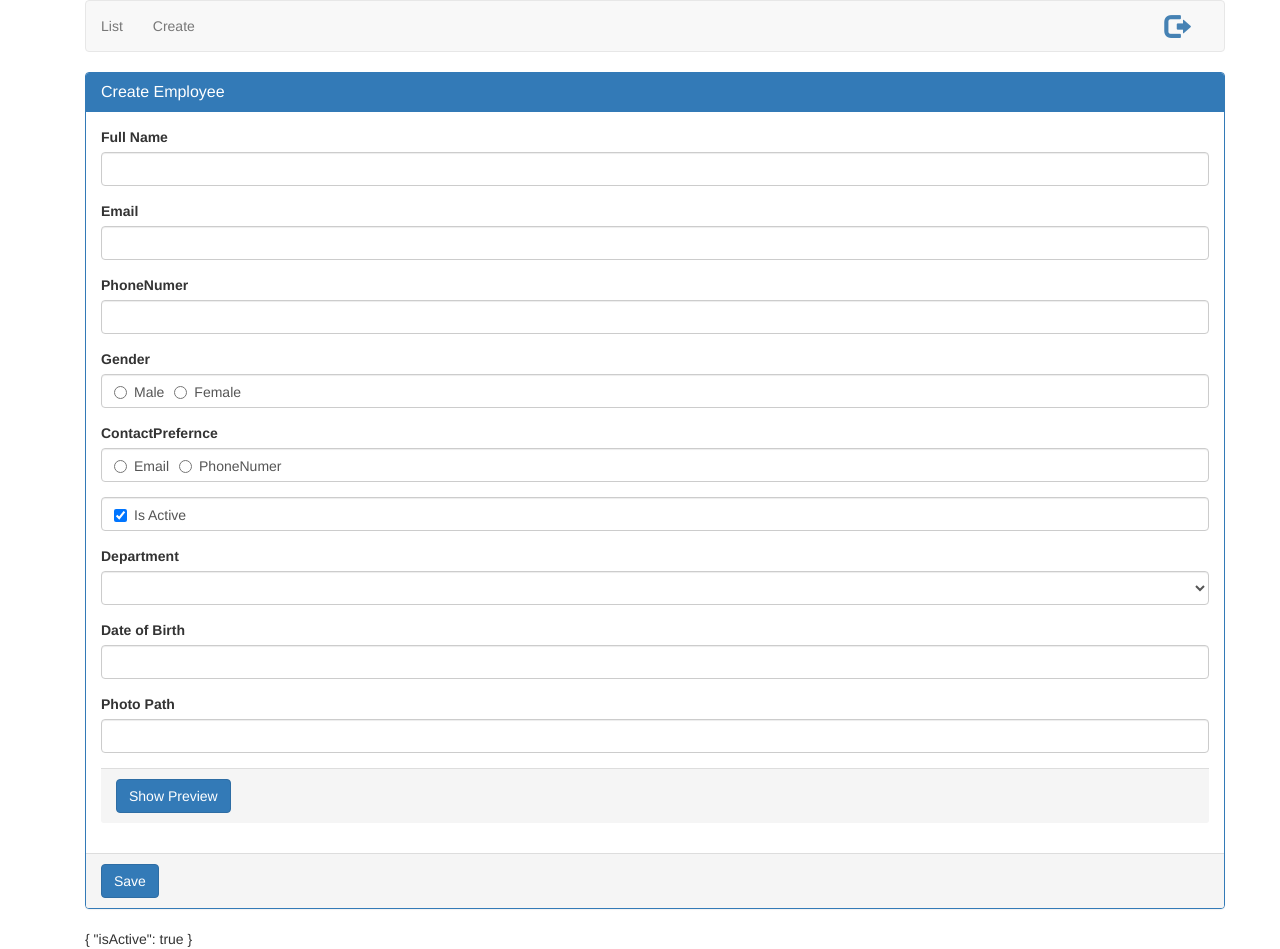
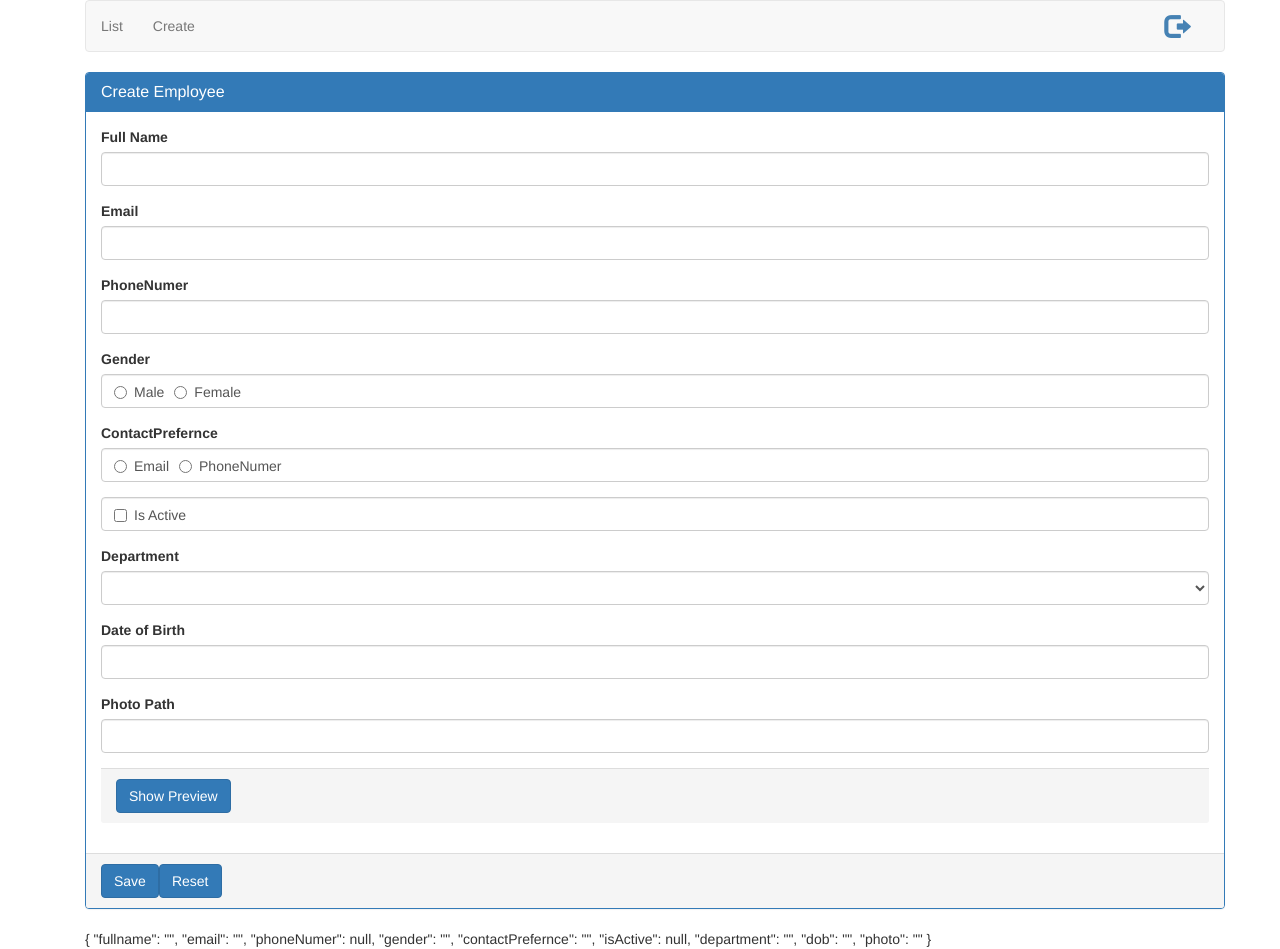
Before and after one commit to vaibhavakatkar/myapp, an Angular app: page /emp/create in a window 1280 px wide. Built offline with nearby package versions, Linux system fonts and the light colour scheme.

Commit message:
two way bind done.....

```diff
--- a/src/app/app.module.ts
+++ b/src/app/app.module.ts
@@ -11,6 +11,7 @@ import { CreateEmployeComponent } from './employees/create-employe.component';
 import { LoginComponent } from './login/login.component';
 import { BaseComponent } from './base/base.component';
 import { EmpDetailComponent } from './emp-detail/emp-detail.component';
+import { EmpServiceComponent } from './emp-service/emp-service.component';
 
 //This code for rout the request lis
 const appRoutes : Routes =
@@ -48,7 +49,7 @@ const appRoutes : Routes =
     RouterModule.forRoot(appRoutes),
    InterceptorModule
   ],
-  providers: [],
+  providers: [CreateEmployeComponent,EmpServiceComponent],
   bootstrap: [AppComponent]
 })
 export class AppModule { }
--- /dev/null
+++ b/src/app/emp-service/emp-service.component.html
@@ -0,0 +1,3 @@
+<p>
+  emp-service works!
+</p>
--- /dev/null
+++ b/src/app/emp-service/emp-service.component.ts
@@ -0,0 +1,21 @@
+import { Component, OnInit, Injectable } from '@angular/core';
+import { Employee } from '../model/emplyee.model';
+
+@Component({
+  selector: 'app-emp-service',
+  templateUrl: './emp-service.component.html',
+  styleUrls: ['./emp-service.component.css']
+})
+
+@Injectable()
+export class EmpServiceComponent implements OnInit {
+
+  selectedEmployee : Employee;
+
+
+  constructor() { }
+
+  ngOnInit() {
+  }
+
+}
--- a/src/app/employees/create-employe.component.html
+++ b/src/app/employees/create-employe.component.html
@@ -1,26 +1,29 @@
 <!-- <button (click)="saveEmployee()">SUBMIT</button> -->
+
 <form #employeeForm="ngForm" ngNativeValidate (ngSubmit)="saveEmployee(employeeForm)">
 <div class="panel panel-primary" >
-
+    <!-- <input [(ngModel)]="email" (keyup.enter)="onKeyUp()" name="email123"> {{selectedEmployee | json}} -->
     <div class="panel-heading">
       <h3 class="panel-title">Create Employee</h3>
     </div>
 
       <div class="panel-body">
           <div class="form-group">
-             <label for="fullName">Full Name  </label>
-             <input required id="fullName" [(ngModel)]="fullName" name="Name" type="text" class="form-control">
+
+             <label for="fullname">Full Name </label>
+          <!-- {{employeeService.selectedEmployee | json}} -->
+             <input  id="fullname"  [(ngModel)]="employeeService.selectedEmployee.fullname"    name="fullname" type="text" class="form-control">
           </div>
 
 
           <div class="form-group">
               <label for="email">Email</label>
-              <input id="email"[(ngModel)]="email" name="email"type="text" class="form-control">
+              <input id="email" [(ngModel)]="employeeService.selectedEmployee.email" name="email"   type="text" class="form-control">
           </div>
 
           <div class="form-group" [class.has-error]="phonnumbercontrol.invalid">
-              <label for="phonnumber" class="control-label">PhoneNumer</label>
-              <input id="phonnumber"[(ngModel)]="phonnumber"  name="phonnumber"type="text" class="form-control" #phonnumbercontrol="ngModel">
+              <label for="phoneNumer" class="control-label">PhoneNumer</label>
+              <input id="phoneNumer"[(ngModel)]="employeeService.selectedEmployee.phoneNumer"  name="phoneNumer"type="text" class="form-control" #phonnumbercontrol="ngModel">
                 <span class="help-block" *ngIf="phonnumbercontrol.invalid">PhoneNumer is requirred</span>
             </div>
 
@@ -28,11 +31,11 @@
               <label>Gender</label>
               <div class="form-control">
                 <label class="radio-inline">
-                  <input value="male"type="radio" name="gender" [(ngModel)]="gender" >
+                  <input value="male"type="radio" name="gender" [(ngModel)]="employeeService.selectedEmployee.gender" >
                   Male
                 </label>
                 <label class="radio-inline">
-                    <input value="female"type="radio" name="gender"  [(ngModel)]="gender" >
+                    <input value="female"type="radio" name="gender"  [(ngModel)]="employeeService.selectedEmployee.gender" >
                     Female
                   </label>
                </div>
@@ -42,11 +45,11 @@
               <label>ContactPrefernce</label>
               <div class="form-control">
                 <label class="radio-inline">
-                  <input value="email" type="radio" name="contactPrefernce" [(ngModel)]="contactPrefernce" >
+                  <input value="email" type="radio" name="contactPrefernce" [(ngModel)]="employeeService.selectedEmployee.contactPrefernce" >
                   Email
                 </label>
                 <label class="radio-inline">
-                  <input value="phonnumber" type="radio" name="contactPrefernce"  [(ngModel)]="contactPrefernce" >
+                  <input value="phonnumber" type="radio" name="contactPrefernce"  [(ngModel)]="employeeService.selectedEmployee.contactPrefernce" >
                    PhoneNumer
                 </label>
              </div>
@@ -57,7 +60,7 @@
            <div class="form-group">
               <div class="form-control">
                 <label class="checkbox-inline">
-                  <input type="checkbox" name="isActive" [(ngModel)]="isActive" checked>Is Active
+                  <input type="checkbox" name="isActive" [(ngModel)]="employeeService.selectedEmployee.isActive" checked>Is Active
                 </label>
               </div>
            </div>
@@ -68,7 +71,7 @@
               <label for="department">
                   Department
                 </label>
-                <select id="department" name="department" [(ngModel)]="department" class="form-control">
+                <select id="department" name="department" [(ngModel)]="employeeService.selectedEmployee.department" class="form-control">
                     <option *ngFor="let dept of departments" [value]="dept.id">
                     {{dept.name}}
                   </option>
@@ -78,13 +81,12 @@
 
            <div class="form-group">
               <label for="dob">Date of Birth</label>
-              <input id="dob"[(ngModel)]="dob" bs name="dob"type="text" bsDatepicker [bsConfig]="datepickerConfig"  class="form-control">
+              <input id="dob"[(ngModel)]="employeeService.selectedEmployee.dob"  name="dob"type="text" bsDatepicker [bsConfig]="datepickerConfig"  class="form-control">
            </div>
 
-
            <div class="form-group">
-              <label for="photopath">Photo Path</label>
-              <input id="photopath"[(ngModel)]="photopath" name="photopath"type="text" class="form-control">
+              <label for="photo">Photo Path</label>
+              <input id="photo"[(ngModel)]="employeeService.selectedEmployee.photo" name="photo"type="text" class="form-control">
            </div>
 
            <div class="panel-footer">
@@ -92,7 +94,7 @@
                 {{previewPhoto? "Hide" : "Show"}} Preview</button>
             </div>
            <div class="form-group">
-             <img [src]="photopath"  height="200" width="200" *ngIf="previewPhoto"/>
+             <img [src]="employeeService.selectedEmployee.photo"  height="200" width="200" *ngIf="previewPhoto"/>
            </div>
 
 
@@ -102,7 +104,10 @@
 
     <div class="panel-footer">
       <button type='submit'class="btn btn-primary">Save</button>
+      <button type="button" class="btn btn-primary" (click)="resetForm(employeeForm)">
+          <i class="fa fa-repeat"></i> Reset</button>
     </div>
+
 </div>
 </form>
 {{employeeForm.value | json}}
--- a/src/app/employees/create-employe.component.ts
+++ b/src/app/employees/create-employe.component.ts
@@ -10,6 +10,9 @@ import { BsDatepickerConfig }  from 'ngx-bootstrap/datepicker'
 import { Container } from '@angular/compiler/src/i18n/i18n_ast';
 import { Observer } from 'rxjs/Observer';
 import { Router } from '@angular/router';
+import { ListEmployeesComponent } from './list-employees.component';
+import { Employee } from '../model/emplyee.model';
+import { EmpServiceComponent } from '../emp-service/emp-service.component';
 //import { Observable } from 'rxjs/Observable';
 const httpOptions = {
    headers: new HttpHeaders({'Content-Type':  'application/json'})
@@ -24,12 +27,13 @@ const httpOptions = {
 export class CreateEmployeComponent implements OnInit {
 
 Insertdata: any;
-
-Name: any;
-email :any;
-phonnumber:any;
-gender:any;
-contactPrefernce:any;
+ email123 ="aaaaaaaaaaaaaaaaaaaaaaa";
+// Name: any;
+// email :any;
+// phonnumber:any;
+// gender:any;
+// contactPrefernce:any;
+selectedEmployee : Employee =new Employee();
 //isActive:any;
 
   previewPhoto=false;
@@ -41,14 +45,49 @@ contactPrefernce:any;
     {id:4,name:"Paroll"}];
 
     isActive=true;
-  constructor(private httpClient : HttpClient,private router: Router) {
+
+    resetForm(employeeForm?: NgForm) {
+      if (employeeForm != null)
+      employeeForm.reset();
+      this.employeeService.selectedEmployee = {
+        id: null,
+        fullname: '',
+        gender: '',
+        email: '',
+        department: '',
+        uuid:'',
+        contactPrefernce: '',
+         photo: '',
+         dob:'',
+         isActive:null,
+         phoneNumer:null,
+
+
+
+      }
+    }
+
+
+// fullname=this.selectemp.fullname;
+
+// fullname1=this.selectemp.fullname;
+
+  constructor(private httpClient : HttpClient,private router: Router,private employeeService: EmpServiceComponent) {
     this.datepickerConfig= Object.assign({},{containerClass:"theme-dark-blue"})
+    this.resetForm();
   }
   togglePhotoPreview(){
     this.previewPhoto=!this.previewPhoto;
   }
 
   ngOnInit() {
+    // this.Insertdata={};
+    // this.email123 =JSON.stringify(this.selectemp.email);
+    // console.log(this.email123)
+   // console.log("new json"+JSON.stringify(this.emp.employees.values));
+   //alert(this.email123)
+
+
   }
 
   // saveEmployee(empForms :NgForm) : void{
@@ -138,6 +177,21 @@ contactPrefernce:any;
 //     }
 //   )
 // }
+onItemClickEdit(selectedEmployee){
+ debugger;
+  //console.log(emp.fullname);
+// this.Insertdata=emp;
+//this.fullname="AAAAAAAAAAAAAAAAAa";
+//console.log("emp"+emp+"select"+JSON.stringify(this.selectemp.email));
+
+console.log(this.selectedEmployee.fullname);
+//alert(this.email123)
+//this.email123 =JSON.stringify(this.selectemp.email);
+}
+
+onKeyUp(){
+ // alert(this.email123)
+}
 
 
 
@@ -145,9 +199,9 @@ contactPrefernce:any;
 saveEmployee(empForms :NgForm){
   this.Insertdata = empForms.value;
 
-   debugger;
+   //debugger;
 
-console.log(this.Insertdata);
+// console.log(this.Insertdata);
   let body = {
     "fullname" : this.Insertdata.Name,
     "email" :this.Insertdata.email,
--- a/src/app/employees/list-employees.component.html
+++ b/src/app/employees/list-employees.component.html
@@ -4,7 +4,7 @@
 
   <div class="panel-heading">
  <div class="edit"><a href="/emp/create"> <span class="glyphicon glyphicon-edit"></span></a> </div>
- <div class="right"><span class="glyphicon glyphicon-eye-open"  (click)="onItemClick(employe)"></span> </div>
+ <div class="right"><a href="/emp/create"></a><span class="glyphicon glyphicon-eye-open"  (click)="onItemClick(employe)"></span> </div>
 
     <h3 class="panel-title">{{employe.fullname}}</h3>
 
```
Also changed, not shown: src/app/employees/list-employees.component.ts (+12 -4 lines), src/app/model/emplyee.model.ts (+6 -5 lines), src/app/emp-service/emp-service.component.css (added), 1 other file (tests, documents, lock files or other folders).
